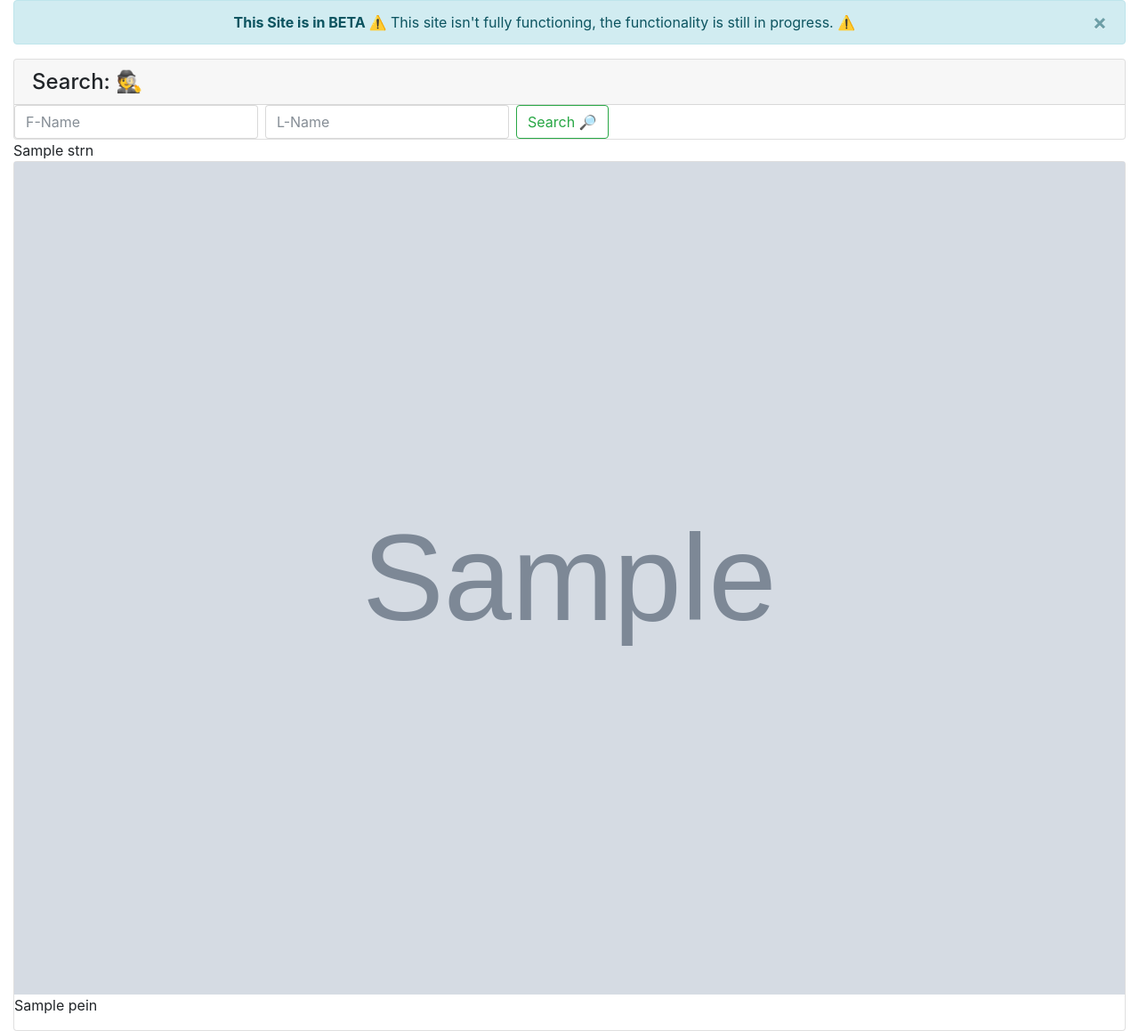
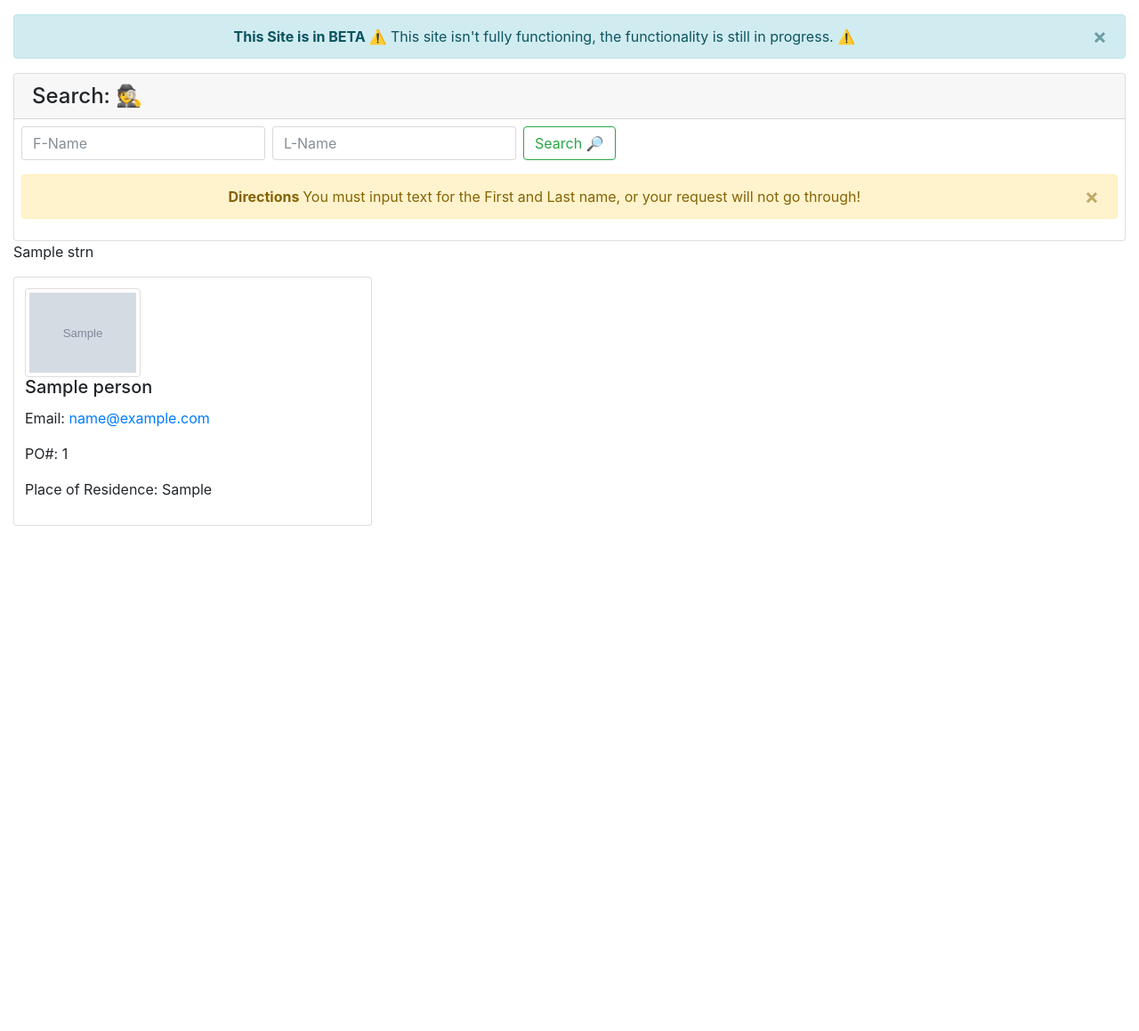
Before and after one commit to gruntygap/MyBuDirectory, a Flask app: template app/templates/cards.html in a window 1280 px wide. Shown: the part 56-1215 px from the top of the page at 89% size. After the commit the page ends 647 px from the top, so only its background shows below. Run offline with Flask 2, Linux system fonts and the light colour scheme; the template is opened without the code that fills it: most values are stand-ins (such as "Sample title", 1, 10 or a date in 2020); grey boxes marked "Sample" are stand-in pictures; some libraries are stand-ins or nearby versions.

Commit message:
Major Overhaul

```diff
--- a/app/templates/base.html
+++ b/app/templates/base.html
@@ -39,7 +39,7 @@
         </div>
     </nav>
     <div class="container-fluid">
-        <div class="alert alert-info alert-dismissible fade show" role="alert" style="text-align: center">
+        <div class="alert alert-info alert-dismissible fade show" role="alert" style="text-align: center; margin: 1rem 0 1rem 0;">
             <button type="button" class="close" data-dismiss="alert" aria-label="Close">
                 <span aria-hidden="true">&times;</span>
             </button>
--- a/app/templates/cards.html
+++ b/app/templates/cards.html
@@ -1,10 +1,33 @@
 {% extends "direct.html" %}
 {% block cards %}
-{{ strn | safe }}
-    {% for pein in people %}
-        <div class="card">
-            <img src="{{ pein.get_photo_link() }}" />
-        <p>{{ pein.get_name() }}</p>
+    <style>
+        .content {
+            padding: 1rem 0 1rem 0;
+        }
+
+        #stuff {
+            padding: 0.75rem;
+        }
+    </style>
+    {{ strn | safe }}
+    <div class="content">
+        <div class="card-columns">
+            {% for person in people %}
+                <div class="card" id="stuff">
+                    <div class="card-block">
+                        <div class="image">
+                            <img class="img img-thumbnail img-fluid" style="max-height: 100px"
+                                 src="{{ person.get_photo_link() }}"/>
+                        </div>
+                        <h5 class="card-title">{{ person.get_name() }}</h5>
+                        <div class="card-text">
+                            <p>Email: <a href="{{ person.get_email() }}">{{ person.get_email() }}</a></p>
+                            <p>PO#: {{ person.get_po_num() }}</p>
+                            <p>Place of Residence: {{ person.get_place() }}</p>
+                        </div>
+                    </div>
+                </div>
+            {% endfor %}
         </div>
-    {% endfor %}
+    </div>
 {% endblock %}
--- a/app/templates/direct.html
+++ b/app/templates/direct.html
@@ -2,7 +2,7 @@
 {% block content %}
     <div class="card">
         <h4 class="card-header">Search: 🕵</h4>
-        <div class="card-block">
+        <div class="card-block" style="padding: .5rem;">
             <form class="form-inline my-2 my-lg-0" id="mainForm">
                 <input class="form-control mr-sm-2" id="fname" type="text" placeholder="F-Name">
                 <input class="form-control mr-sm-2" id="lname" type="text" placeholder="L-Name">
@@ -10,6 +10,15 @@
                         onclick="submitDirectoryRequest()"> Search 🔎
                 </button>
             </form>
+            <div class="alert alert-warning alert-dismissible fade show" role="alert" style="text-align: center; margin: 1rem 0 1rem 0;">
+            <button type="button" class="close" data-dismiss="alert" aria-label="Close">
+                <span aria-hidden="true">&times;</span>
+            </button>
+            <strong>
+                Directions
+            </strong>
+            You must input text for the First and Last name, or your request will not go through!
+        </div>
         </div>
     </div>
     {% block cards %}
```
